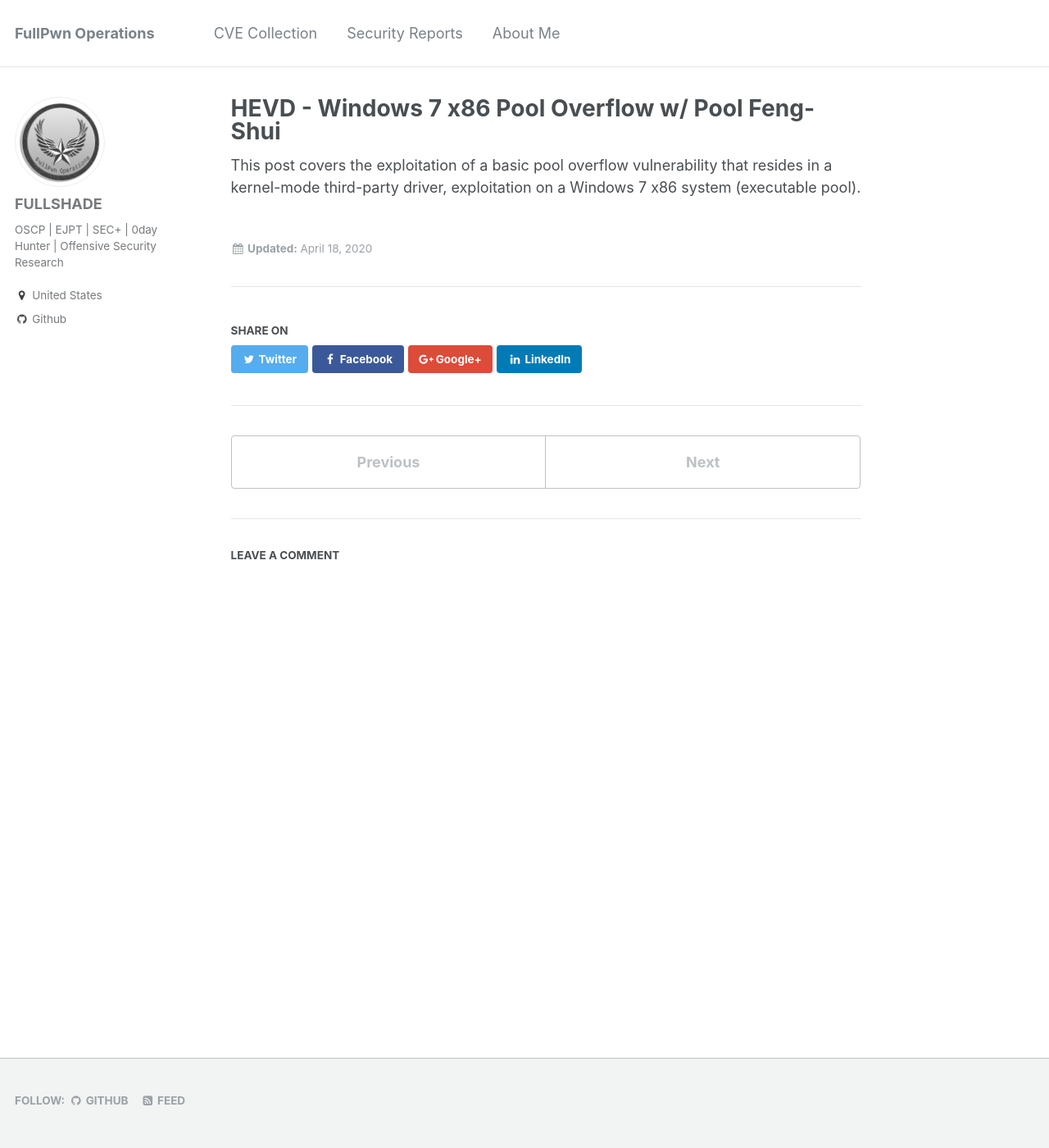
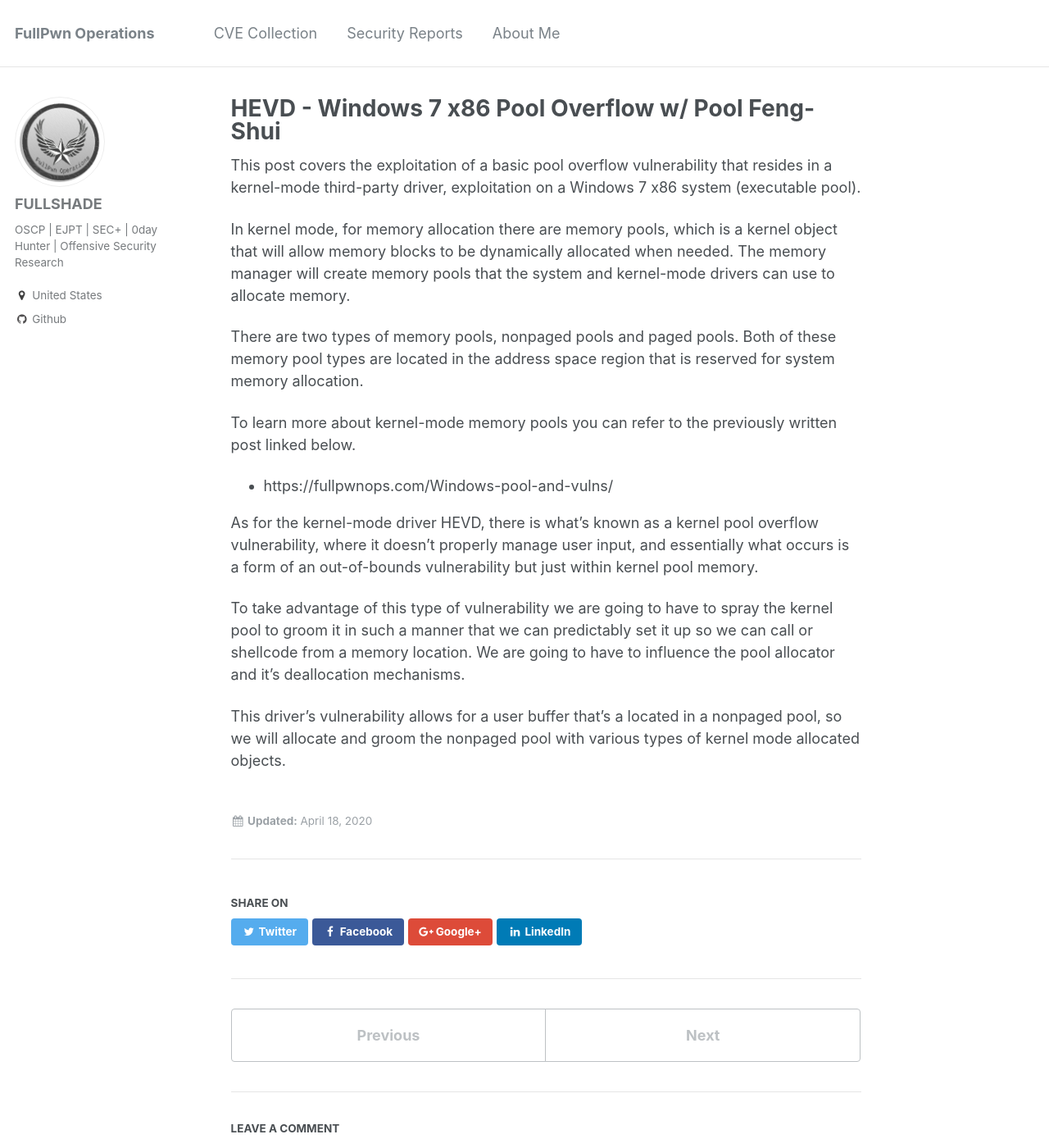
Before and after one commit to asdyxcyxc/FULLSHADE.github.io, a Jekyll site: the page built from _posts/2020-04-18-HEVD-pool-overflow.md, in a window 1280 px wide and 1400 px high. Shown: the whole window at 82% size. Built offline with Jekyll 4.4.1, drawn with Linux system fonts in a browser that asks for light colours; comment, search, counter and statistics services are not loaded.

Commit message:
Update 2020-04-18-HEVD-pool-overflow.md

```diff
--- a/_posts/2020-04-18-HEVD-pool-overflow.md
+++ b/_posts/2020-04-18-HEVD-pool-overflow.md
@@ -4,3 +4,17 @@ title: HEVD - Windows 7 x86 Pool Overflow w/ Pool Feng-Shui
 ---
 
 This post covers the exploitation of a basic pool overflow vulnerability that resides in a kernel-mode third-party driver, exploitation on a Windows 7 x86 system (executable pool).
+
+In kernel mode, for memory allocation there are memory pools, which is a kernel object that will allow memory blocks to be dynamically allocated when needed. The memory manager will create memory pools that the system and kernel-mode drivers can use to allocate memory.
+
+There are two types of memory pools, nonpaged pools and paged pools. Both of these memory pool types are located in the address space region that is reserved for system memory allocation.
+
+To learn more about kernel-mode memory pools you can refer to the previously written post linked below.
+
+- https://fullpwnops.com/Windows-pool-and-vulns/
+
+As for the kernel-mode driver HEVD, there is what's known as a kernel pool overflow vulnerability, where it doesn't properly manage user input, and essentially what occurs is a form of an out-of-bounds vulnerability but just within kernel pool memory.
+
+To take advantage of this type of vulnerability we are going to have to spray the kernel pool to groom it in such a manner that we can predictably set it up so we can call or shellcode from a memory location. We are going to have to influence the pool allocator and it's deallocation mechanisms.
+
+This driver's vulnerability allows for a user buffer that's a located in a nonpaged pool, so we will allocate and groom the nonpaged pool with various types of kernel mode allocated objects.
```
